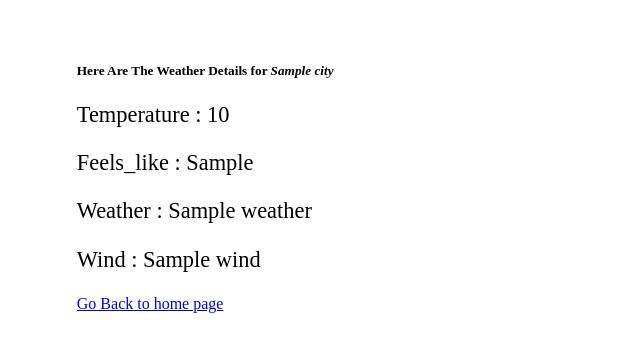
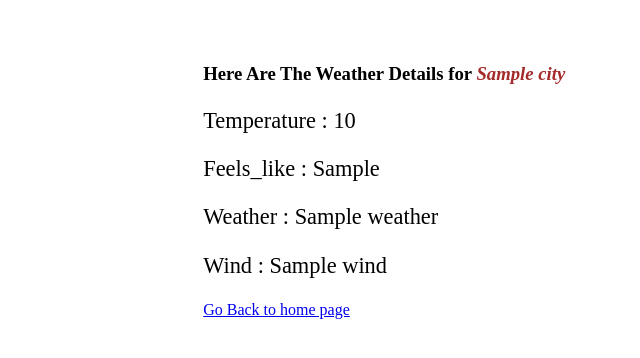
Before and after one commit to AdebayoIbrahim/python-all-in-one, a Flask app: template weather-app/templates/results.html in a window 1280 px wide. Shown: the top 358 px of the page, without its empty margins (184-824 px from the left). Run offline with Flask 3, Linux system fonts and the light colour scheme; the template is opened without the code that fills it: most values are stand-ins (such as "Sample title", 1, 10 or a date in 2020).

```diff
--- a/weather-app/templates/index.html
+++ b/weather-app/templates/index.html
@@ -48,11 +48,11 @@
                     <div style="display: flex;">
                         <label for="celcius">Celcius
                             <input type="radio" name="units" id="celcius"
-                            value="celcius" >
+                            value="metric" >
                         </label>
-                        <label for="farhenite">fahrenheit
+                        <label for="fahrenheit">fahrenheit
                             <input type="radio" name="units" id="fahrenheit"
-                            value="fahrenheit" >
+                            value="imperial" >
                         </label>
                         <label for="kelvin">Kelvin
                             <input type="radio" name="units" id="kelvin" value="kelvin">
--- a/weather-app/templates/results.html
+++ b/weather-app/templates/results.html
@@ -4,7 +4,7 @@
     <style>
         .container {
             margin-top: 5%;
-            margin-inline: 20% ;
+            margin-inline: 30% ;
         }
         p {
             font-size: 1.4rem;
@@ -14,7 +14,7 @@
 
 <body>
     <div class = "container">
-        <h5>Here Are The Weather Details for <span><em>{{payload['city']}}</em></span></h5>
+        <h3>Here Are The Weather Details for <span style = "color: brown"><em>{{payload['city']}}</em></span></h3>
 
         <div>
             <p>Temperature : {{payload['temp']}}</p>
```
